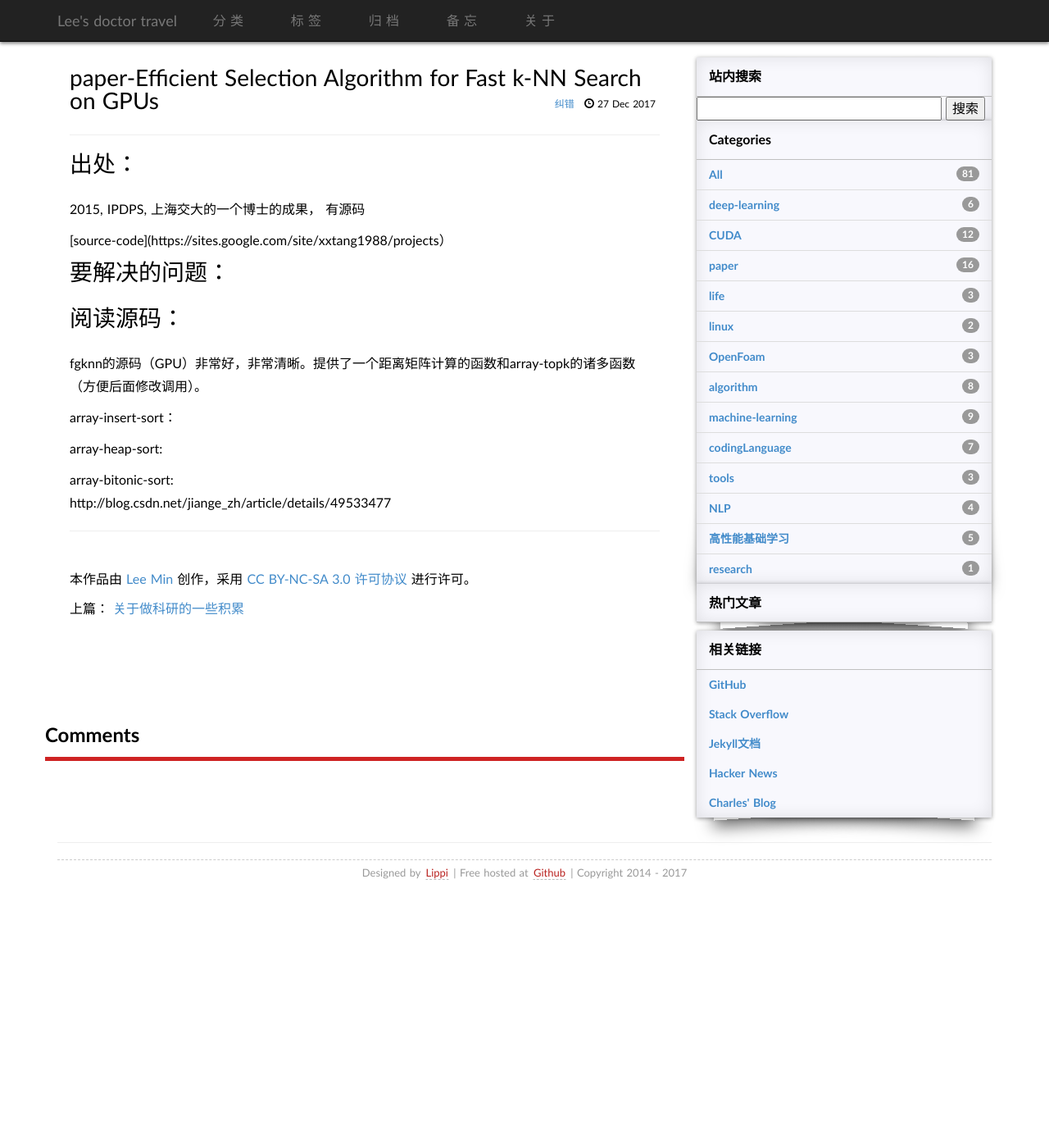
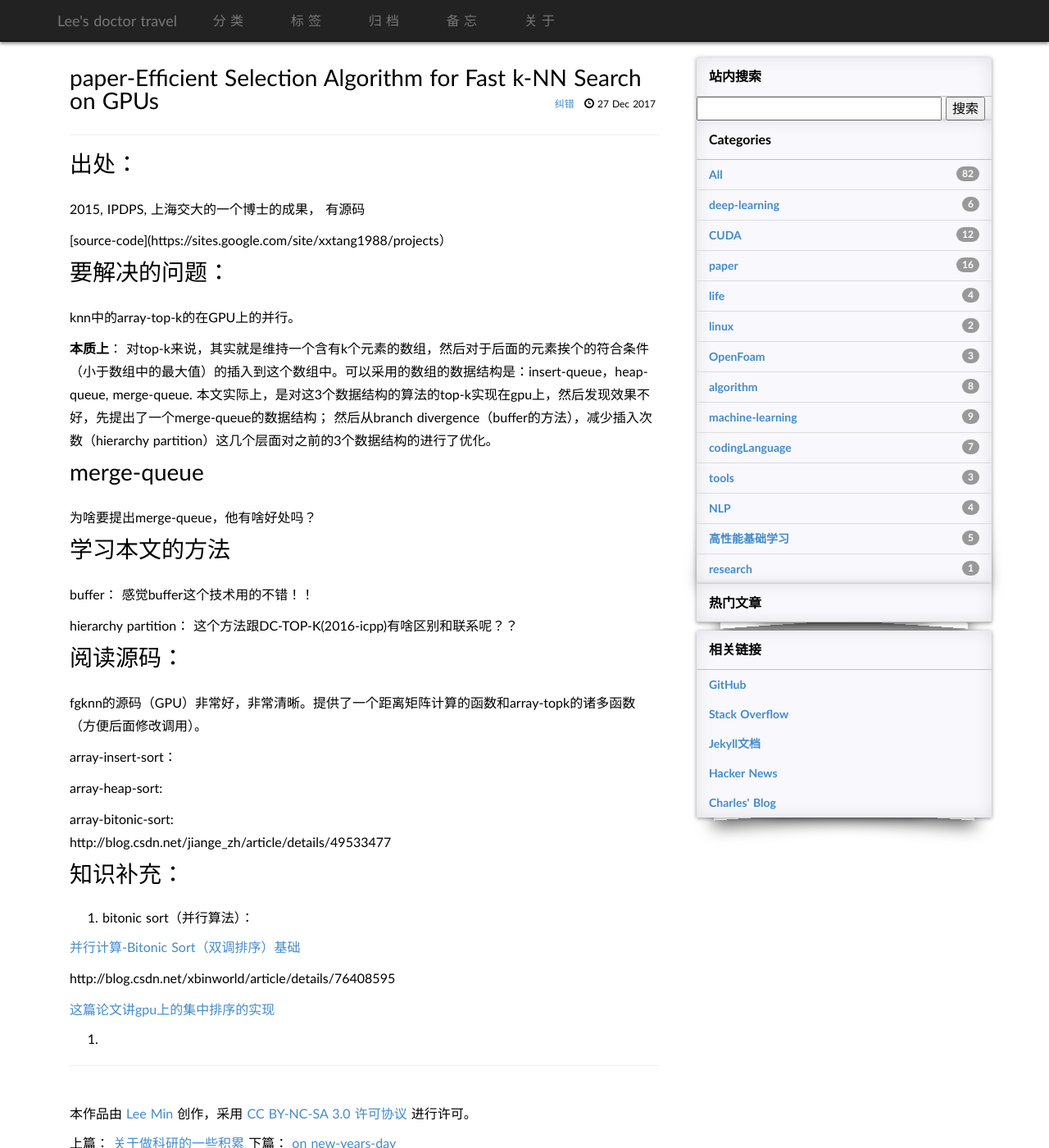
Before and after one commit to limin2015/limin2015.github.io, a Jekyll site: the page built from _posts/2017-12-27-paper-Efficient Selection Algorithm for Fast k-NN Search on GPUs.md, in a window 1280 px wide and 1400 px high. Shown: the whole window at 82% size. Built offline with Jekyll 4.4.1, drawn with Linux system fonts in a browser that asks for light colours; some web fonts are replaced; comment, search, counter and statistics services are not loaded.

Commit message:
paper-top-k

```diff
--- a/_posts/2017-12-27-paper-Efficient Selection Algorithm for Fast k-NN Search on GPUs.md
+++ b/_posts/2017-12-27-paper-Efficient Selection Algorithm for Fast k-NN Search on GPUs.md
@@ -15,6 +15,25 @@ tags:       [paper]
 
 # 要解决的问题：
 
+knn中的array-top-k的在GPU上的并行。
+
+**本质上**：
+对top-k来说，其实就是维持一个含有k个元素的数组，然后对于后面的元素挨个的符合条件（小于数组中的最大值）的插入到这个数组中。可以采用的数组的数据结构是：insert-queue，heap-queue, merge-queue.
+本文实际上，是对这3个数据结构的算法的top-k实现在gpu上，然后发现效果不好，先提出了一个merge-queue的数据结构；
+然后从branch divergence（buffer的方法），减少插入次数（hierarchy partition）这几个层面对之前的3个数据结构的进行了优化。
+
+# merge-queue
+
+为啥要提出merge-queue，他有啥好处吗？
+
+
+# 学习本文的方法
+
+buffer：
+感觉buffer这个技术用的不错！！
+
+hierarchy partition：
+这个方法跟DC-TOP-K(2016-icpp)有啥区别和联系呢？？
 
 
 
@@ -28,3 +47,18 @@ array-heap-sort:
 
 array-bitonic-sort:
 http://blog.csdn.net/jiange_zh/article/details/49533477
+
+
+
+# 知识补充：
+
+1. bitonic sort（并行算法）：
+
+[并行计算-Bitonic Sort（双调排序）基础](http://blog.csdn.net/jiange_zh/article/details/49533477)
+
+http://blog.csdn.net/xbinworld/article/details/76408595
+
+[这篇论文讲gpu上的集中排序的实现](http://blog.csdn.net/abcjennifer/article/details/47110991)
+
+
+2.
```
Also changed, not shown: _posts/2017-12-21-ML-basic-concept.md (+7 -0 lines), _posts/2017-12-25-HPC-basic-concept.md (+4 -0 lines), _posts/2017-12-28-new-year-day.md (added, +29 -0 lines).
